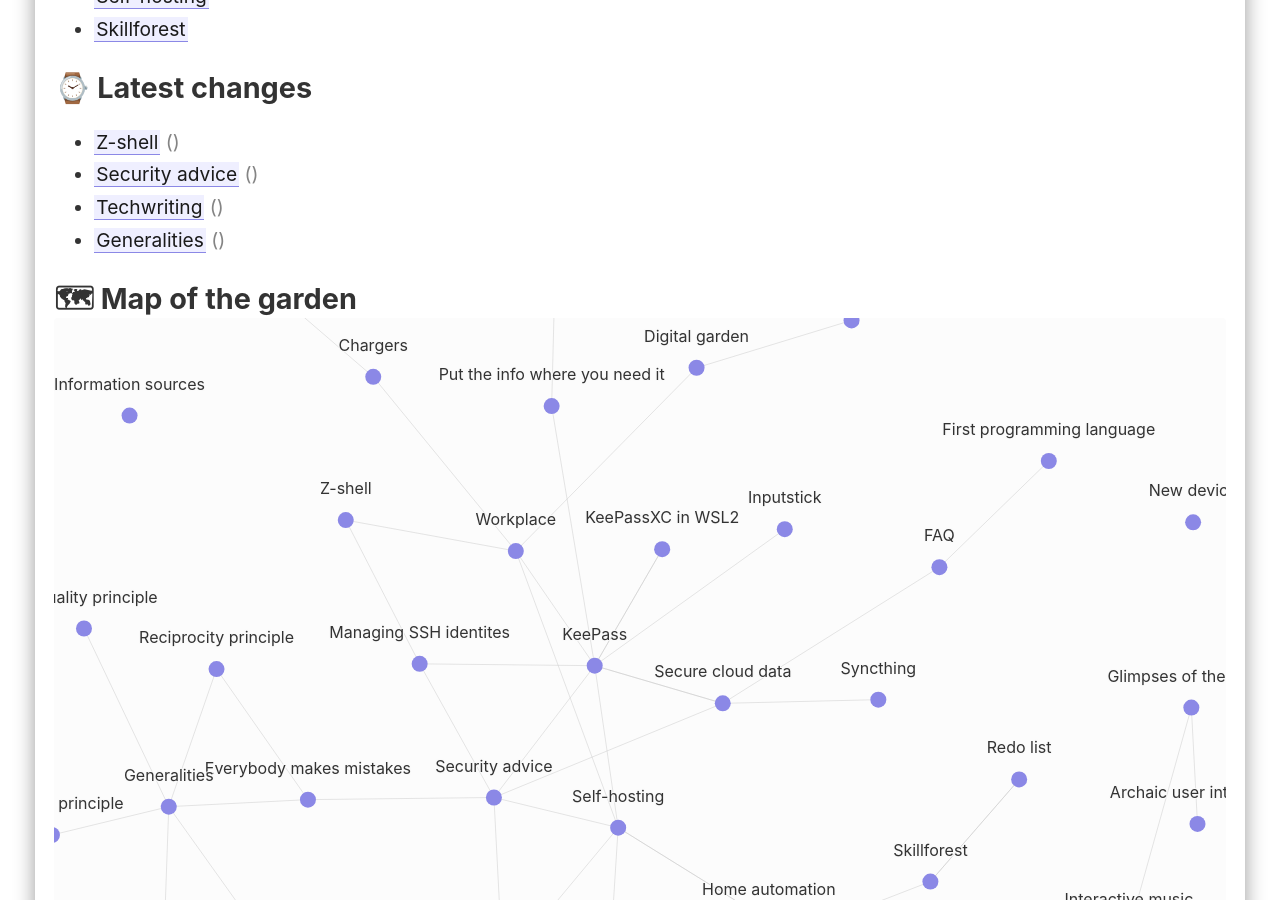
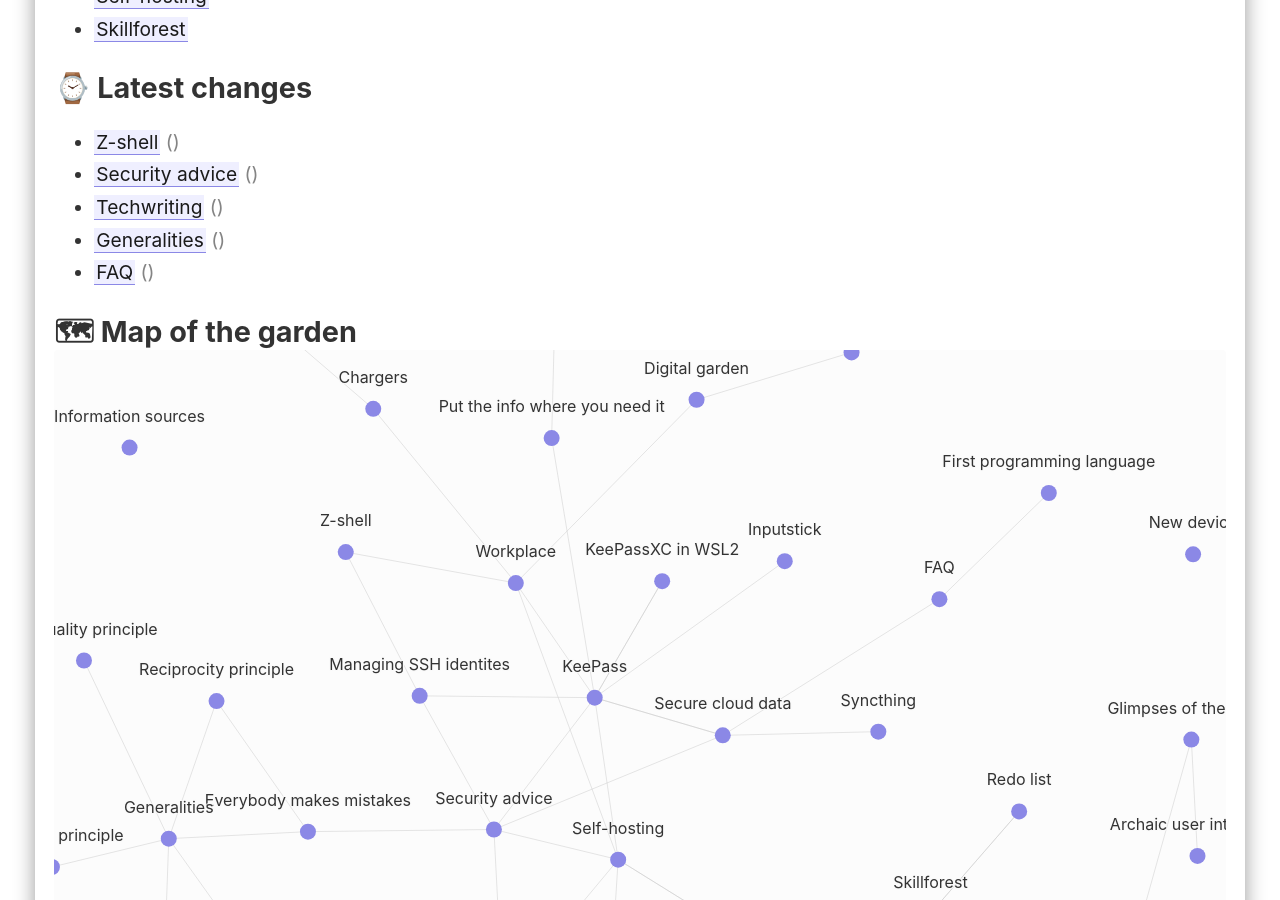
Before and after one commit to D-side/digital-garden, a Jekyll site: the page built from _pages/index.md, in a window 1280 px wide and 900 px high, scrolled down 466 px. Built offline with Jekyll 4.4.1, drawn with Linux system fonts in a browser that asks for light colours.

Commit message:
Oh, hol'up, the tail index is non-inclusive

```diff
--- a/_pages/index.md
+++ b/_pages/index.md
@@ -23,7 +23,7 @@ permalink: /
 ## ⌚ Latest changes
 
 <ul>
-  {% assign latest = site.notes | where_exp: "item", "item.path contains 'notes' and item.meta != true" | sort: "last_modified_at" | reverse | slice: 0, 4 %}
+  {% assign latest = site.notes | where_exp: "item", "item.path contains 'notes' and item.meta != true" | sort: "last_modified_at" | reverse | slice: 0, 5 %}
   {% for entry in latest %}
   {% unless entry.path contains "index.md" or entry.path contains "index.html" %}
   <li class="list-entry">
```
